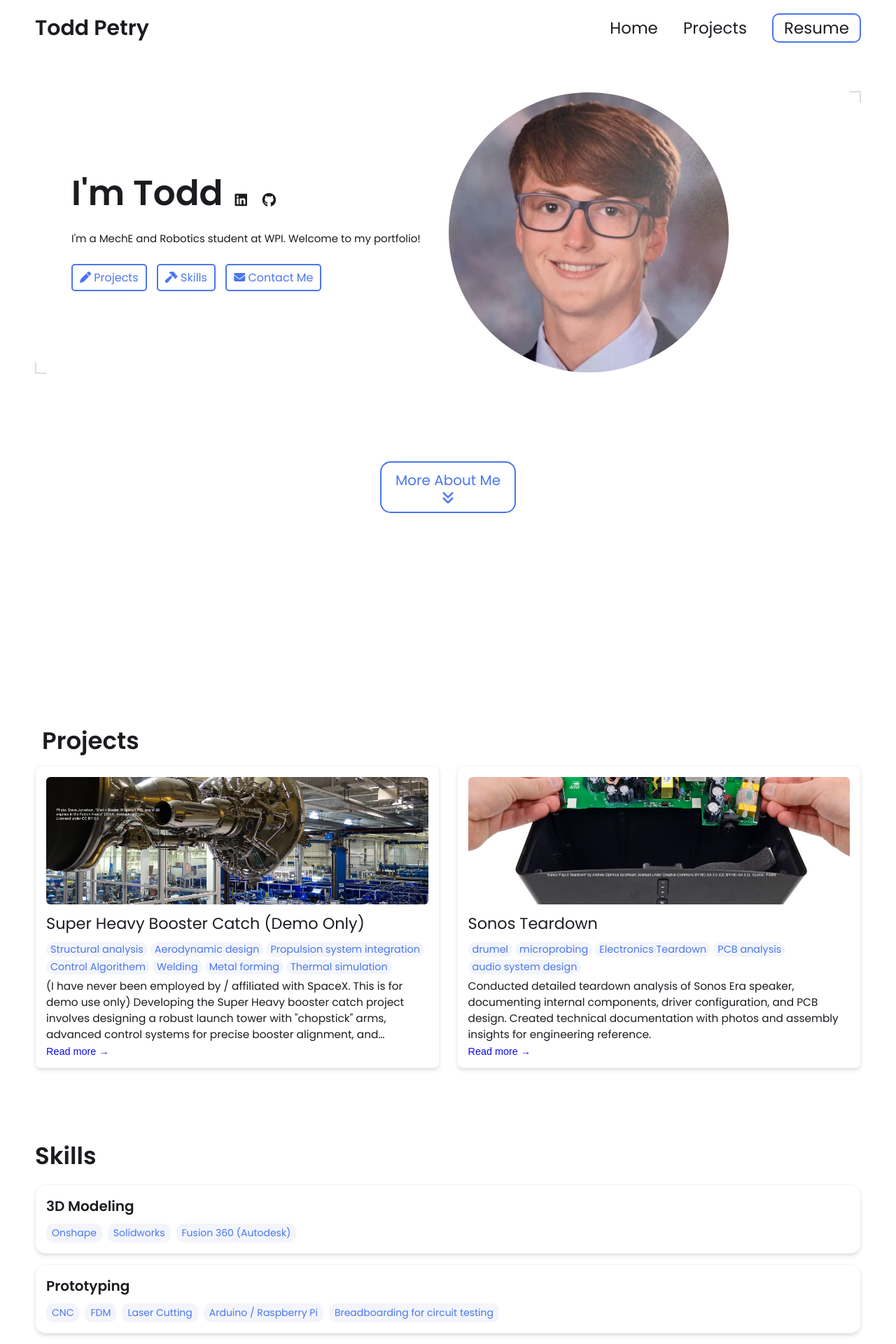
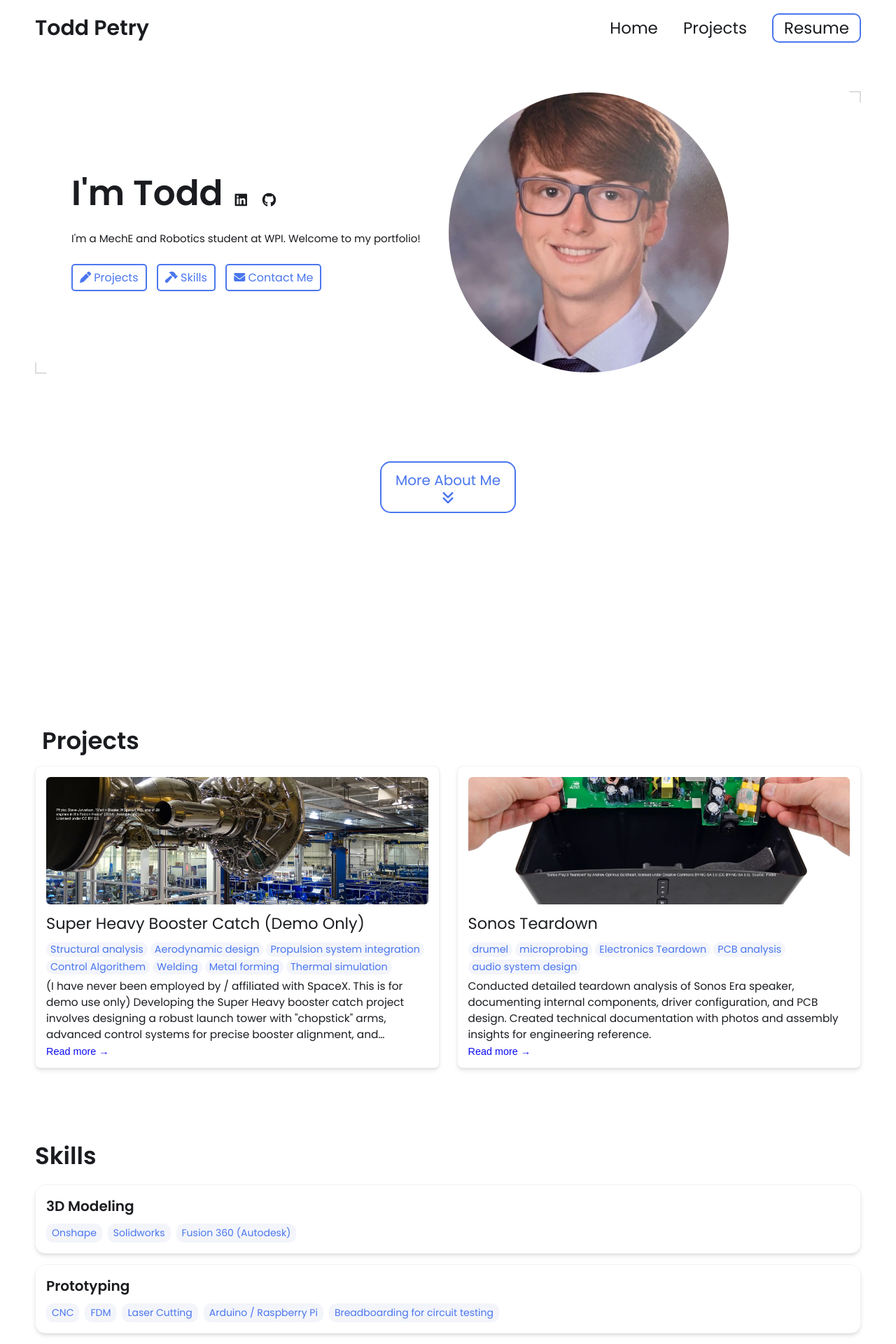
Before and after one commit to t-petry/t-petry.github.io, a Jekyll site: the page built from index.html, in a window 1280 px wide. Shown: the top 1920 px of the page at 70% size. Built offline with Jekyll 4.4.1, drawn with Linux system fonts in a browser that asks for light colours.

Commit message:
Crop avatar (again)

```diff
--- a/_config.yml
+++ b/_config.yml
@@ -18,7 +18,7 @@
   I'm a MechE and Robotics student at WPI. Welcome to my portfolio!
 
 # Place your profile image in /assets/images/profile-image/folder and edit the file name
-profile_image: ./assets/images/profile-image/avatar.jpg
+profile_image: ./assets/images/profile-image/avatar-1.jpg
 
 
 # Link your resume
```
Also changed, not shown: assets/images/profile-image/avatar-1.jpg (added), assets/images/profile-image/avatar.jpg.
